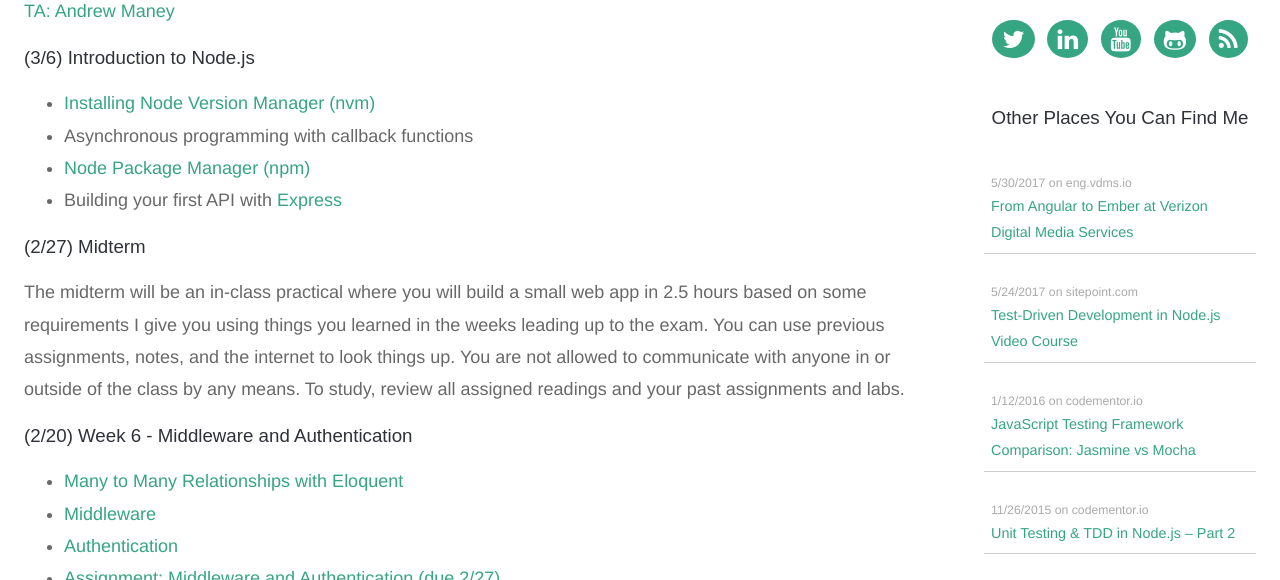
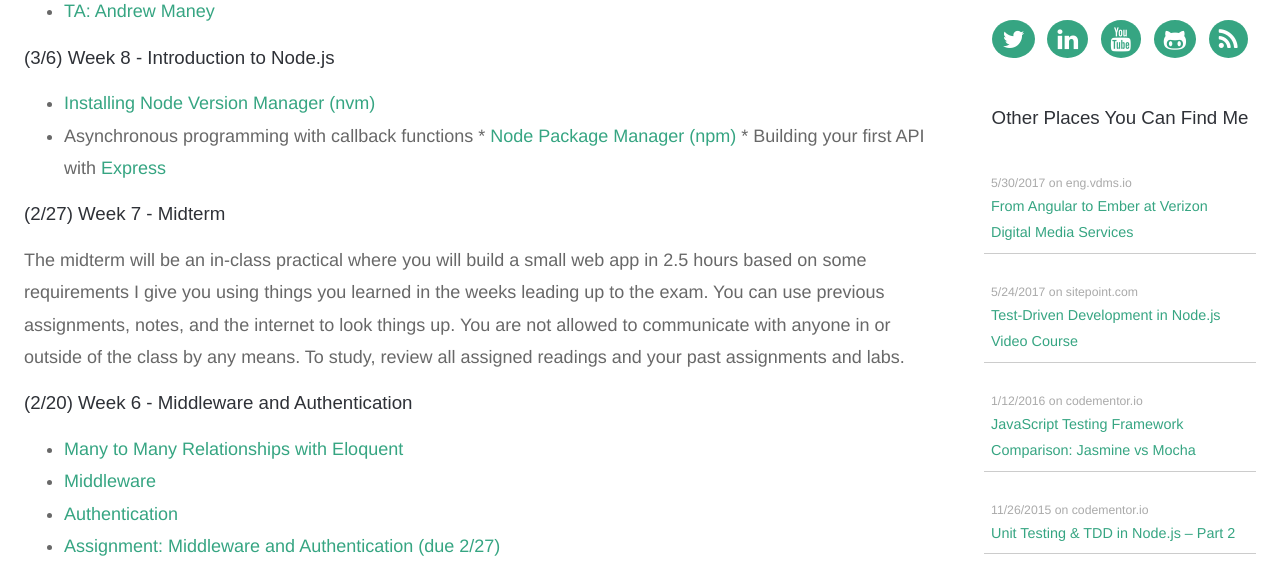
Before and after one commit to iamdtang/skaterdav85.github.io, a Jekyll site: the page built from itp-405/spring-2018.md, in a window 1280 px wide and 900 px high, cut to the strip 320-900 px from the top of the window. Built offline with Jekyll 4.4.1, drawn with Linux system fonts in a browser that asks for light colours; nearby versions of some CDN libraries.

Commit message:
convert html page to markdown

```diff
--- a/itp-405/spring-2018.md
+++ b/itp-405/spring-2018.md
@@ -6,134 +6,50 @@ layout: default
 
 # ITP 405: Professional Frameworks and Applications in Web Development
 
-<ul class="no-bullets m0 p0">
-  <li>
-    <a href="http://web-app.usc.edu/soc/syllabus/20181/32074.pdf" target="_blank">Syllabus</a>
-  </li>
-  <li>
-    <a href="mailto:amaney@usc.edu">TA: Andrew Maney</a>
-  </li>
-</ul>
+*   [Syllabus](http://web-app.usc.edu/soc/syllabus/20181/32074.pdf)
+*   [TA: Andrew Maney](mailto:amaney@usc.edu)
 
-### (3/6) Introduction to Node.js
+### (3/6) Week 8 - Introduction to Node.js
+
 * [Installing Node Version Manager (nvm)](https://github.com/creationix/nvm)
-* Asynchronous programming with callback functions
-* [Node Package Manager (npm)](https://www.npmjs.com/)
-* Building your first API with [Express](https://expressjs.com/)
+* Asynchronous programming with callback functions * [Node Package Manager (npm)](https://www.npmjs.com/) * Building your first API with [Express](https://expressjs.com/)
 
-### (2/27) Midterm
-The midterm will be an in-class practical where you will build a small web app in 2.5 hours
-based on some requirements I give you using things you learned in the weeks leading up to the exam. You can use
-previous assignments, notes, and the internet to look things up. You are not allowed to
-communicate with anyone in or outside of the class by any means. To study, review all assigned readings and your past
-assignments and labs.
+### (2/27) Week 7 - Midterm
+
+The midterm will be an in-class practical where you will build a small web app in 2.5 hours based on some requirements I give you using things you learned in the weeks leading up to the exam. You can use previous assignments, notes, and the internet to look things up. You are not allowed to communicate with anyone in or outside of the class by any means. To study, review all assigned readings and your past assignments and labs.
 
 ### (2/20) Week 6 - Middleware and Authentication
-<ul>
-  <li>
-    <a href="https://laravel.com/docs/5.6/eloquent-relationships#many-to-many" target="_blank">
-      Many to Many Relationships with Eloquent
-    </a>
-  </li>
-  <li>
-    <a href="https://laravel.com/docs/5.6/middleware" target="_blank">
-      Middleware
-    </a>
-  </li>
-  <li>
-    <a href="https://laravel.com/docs/5.6/authentication" target="_blank">
-      Authentication
-    </a>
-  </li>
-  <li>
-    <a href="/assignments/middleware-and-authentication">
-      Assignment: Middleware and Authentication (due 2/27)
-    </a>
-  </li>
-</ul>
+
+*   [Many to Many Relationships with Eloquent](https://laravel.com/docs/5.6/eloquent-relationships#many-to-many)
+*   [Middleware](https://laravel.com/docs/5.6/middleware)
+*   [Authentication](https://laravel.com/docs/5.6/authentication)
+*   [Assignment: Middleware and Authentication (due 2/27)](/assignments/middleware-and-authentication)
 
 ### (2/13) Week 5 - Object Relational Mapping with Eloquent
-<ul>
-  <li>
-    <a href="https://laravel.com/docs/5.6/eloquent" target="_blank">
-      Eloquent
-    </a>
-  </li>
-  <li>
-    <a href="/assignments/laravel3">
-      Assignment: Laravel 3 (due 2/20)
-    </a>
-  </li>
-</ul>
+
+*   [Eloquent](https://laravel.com/docs/5.6/eloquent)
+*   [Assignment: Laravel 3 (due 2/20)](/assignments/laravel3)
 
 ### (2/6) Week 4 - Blade Layouts, Creating Records, Flash Messages, and Data Validation
-<ul>
-  <li>
-    <a href="https://laravel.com/docs/5.5/blade#defining-a-layout" target="_blank">
-      Blade layouts
-    </a>
-  </li>
-  <li>
-    <a href="https://laravel.com/docs/5.5/responses#redirecting-with-flashed-session-data" target="_blank">
-      Redirecting with Flashed Session Data
-    </a>
-  </li>
-  <li>
-    <a href="https://laravel.com/docs/5.5/requests#old-input" target="_blank">
-      Retrieving Old Input
-    </a>
-  </li>
-  <li>
-    <a href="https://laravel.com/docs/5.5/validation#manually-creating-validators" target="_blank">
-      Data Validation
-    </a>
-  </li>
-  <li>
-    <a href="https://laravel.com/docs/5.5/csrf" target="_blank">
-      CSRF
-    </a>
-  </li>
-  <li>
-    <a href="/assignments/laravel2">
-      Assignment: Laravel 2 (due 2/13)
-    </a>
-  </li>
-</ul>
+
+*   [Blade layouts](https://laravel.com/docs/5.5/blade#defining-a-layout)
+*   [Redirecting with Flashed Session Data](https://laravel.com/docs/5.5/responses#redirecting-with-flashed-session-data)
+*   [Retrieving Old Input](https://laravel.com/docs/5.5/requests#old-input)
+*   [Data Validation](https://laravel.com/docs/5.5/validation#manually-creating-validators)
+*   [CSRF](https://laravel.com/docs/5.5/csrf)
+*   [Assignment: Laravel 2 (due 2/13)](/assignments/laravel2)
 
 ### (1/29) Week 3 - Introduction to MVC and Laravel
-<ul>
-  <li>
-    <a href="/assignments/laravel1">
-      Assignment: Laravel 1 (due 2/6)
-    </a>
-  </li>
-</ul>
+
+*   [Assignment: Laravel 1 (due 2/6)](/assignments/laravel1)
 
 ### (1/22) Week 2 - Object Oriented PHP
-<ul>
-  <li>
-    Reading: Chapters 1 and 2 of PHPOOS
-  </li>
-  <li>
-    <a href="https://bitbucket.org/skaterdav85/itp405-oop-spring-2018" target="_blank">
-      Lab: OOP in PHP (due 1/30)
-    </a>
-  </li>
-</ul>
+
+*   Reading: Chapters 1 and 2 of PHPOOS
+*   [Lab: OOP in PHP (due 1/30)](https://bitbucket.org/skaterdav85/itp405-oop-spring-2018)
 
 ### (1/16) Week 1 - SQL Joins, SQLite, and PDO
-<ul>
-  <li>
-    <a href="http://www.sqlitetutorial.net/sqlite-sample-database/" target="_blank">
-      Sample SQLite database
-    </a>
-  </li>
-  <li>
-    <a href="/tutorials/sqlite">SQLite Cheatsheet</a>
-  </li>
-  <li>
-    <a href="/assignments/pdo">
-      Assignment: PDO (due 1/23)
-    </a>
-  </li>
-</ul>
+
+*   [Sample SQLite database](http://www.sqlitetutorial.net/sqlite-sample-database/)
+*   [SQLite Cheatsheet](/tutorials/sqlite)
+*   [Assignment: PDO (due 1/23)](/assignments/pdo)
```
